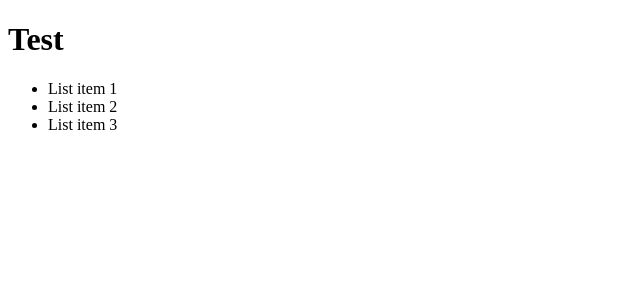
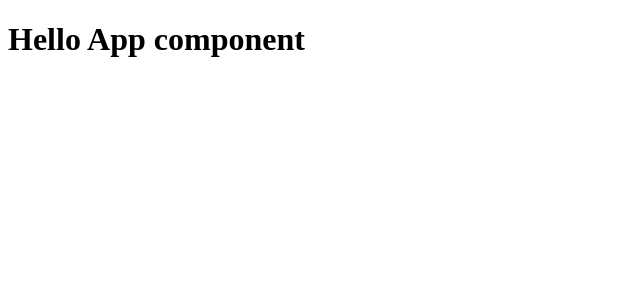
Before and after one commit to kznkv-skillup/29-11-react, a React (Create React App) app: page / in a window 1280 px wide. Shown: the top 300 px of the page, without its empty margins (0-640 px from the left). Built offline with nearby package versions, Linux system fonts and the light colour scheme.

Commit message:
add App component

```diff
--- a/src/index.tsx
+++ b/src/index.tsx
@@ -1,22 +1,13 @@
 import React from 'react'
 import ReactDOM from 'react-dom/client'
 
-const title = <h1 className="red">Test</h1>
-
-const list = (
-    <ul>
-        <li>List item 1</li>
-        <li>List item 2</li>
-        <li>List item 3</li>
-    </ul>
-)
-
-const content = (
-    <div>
-        {title}
-        {list}
-    </div>
-)
+function App() {
+    return <h1>Hello App component</h1>
+}
 
 const root = ReactDOM.createRoot(document.getElementById('root') as HTMLElement)
-root.render(<React.StrictMode>{content}</React.StrictMode>)
+root.render(
+    <React.StrictMode>
+        <App />
+    </React.StrictMode>
+)
```
